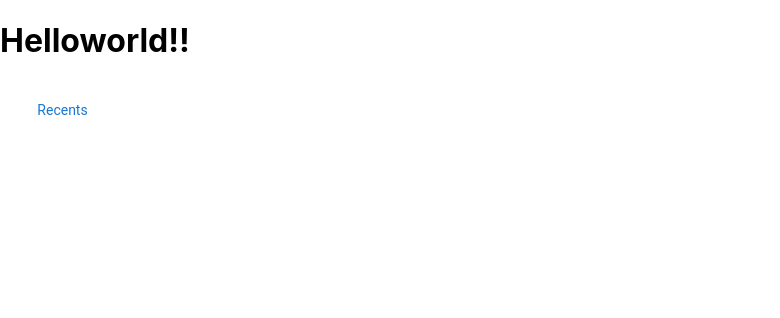
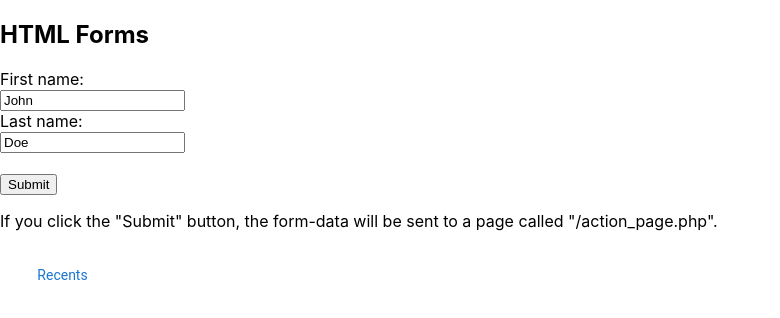
Before and after one commit to IKNNS/Software-Engineering, a Next.js app: page /register1 in a window 1280 px wide. Shown: the top 318 px of the page, without its empty margins (0-780 px from the left). Built offline with nearby package versions, Linux system fonts and the light colour scheme.

Commit message:
Update register1.tsx

```diff
--- a/pages/register1.tsx
+++ b/pages/register1.tsx
@@ -3,7 +3,18 @@
 export default function register1() {
   return (
     <div>
-      <h1>Helloworld!!</h1>
+    <div>
+  <h2>HTML Forms</h2>
+  <form action="/action_page.php">
+    <label htmlFor="fname">First name:</label><br />
+    <input type="text" id="fname" name="fname" defaultValue="John" /><br />
+    <label htmlFor="lname">Last name:</label><br />
+    <input type="text" id="lname" name="lname" defaultValue="Doe" /><br /><br />
+    <input type="submit" defaultValue="Submit" />
+  </form>
+  <p>If you click the "Submit" button, the form-data will be sent to a page called "/action_page.php".</p>
+</div>
+
     </div>
   )
 }
```
